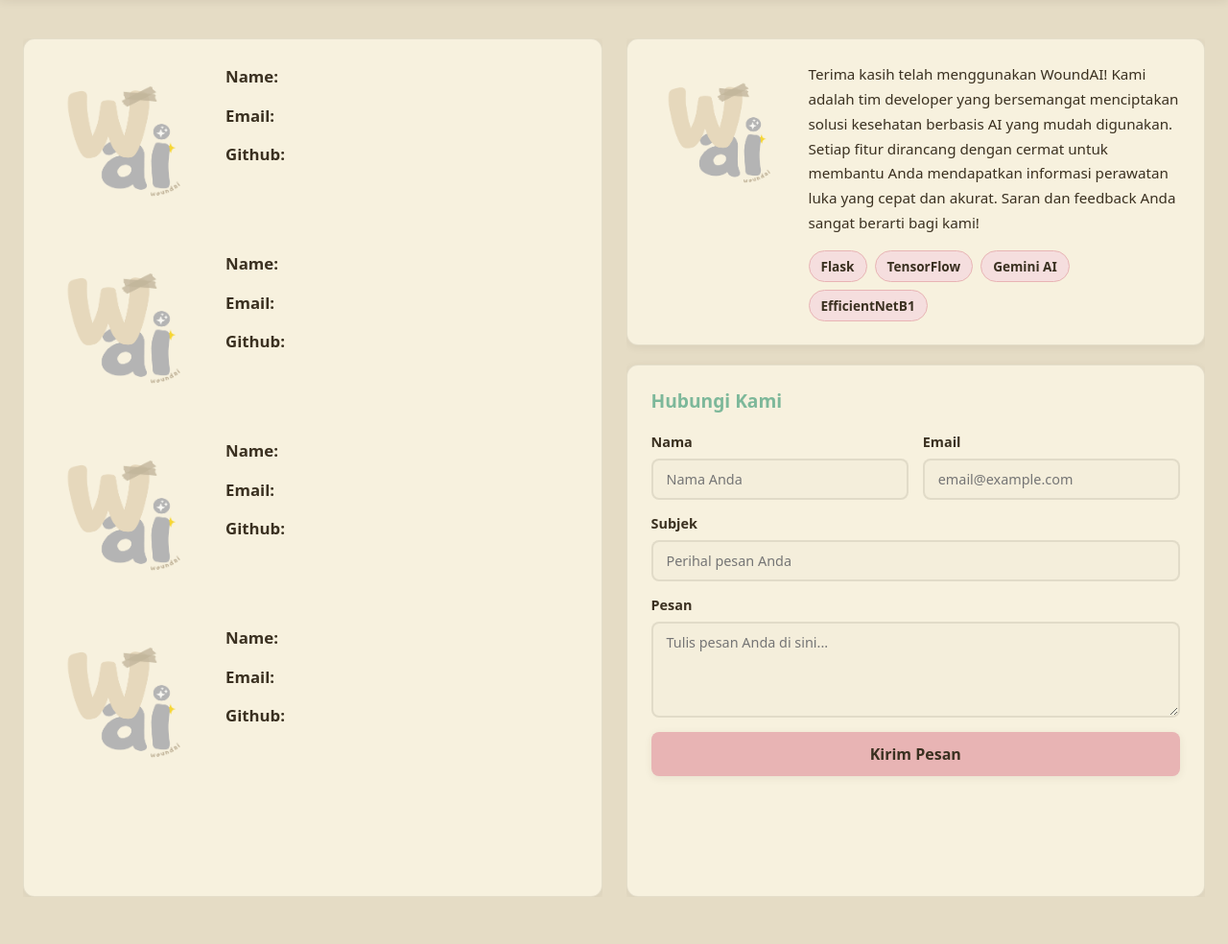
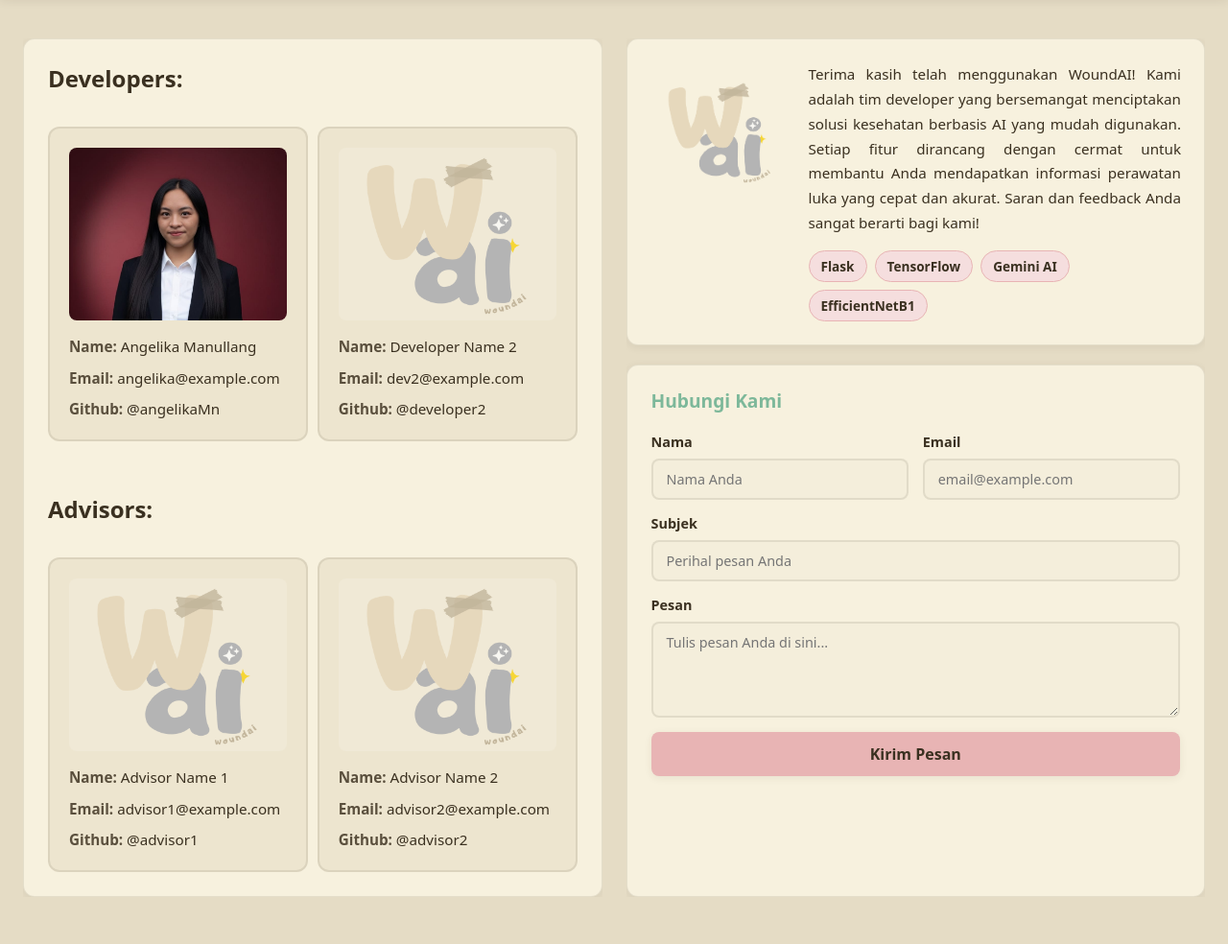
Before and after one commit to angelikaMn/woundai, a Flask app: page /contact in a window 1280 px wide. Shown: the part 83-1067 px from the top of the page at 96% size. Run offline with Flask 3, Linux system fonts and the light colour scheme; parts of the project's set-up code (start-up, migrations or seed data) failed here and were passed over.

Commit message:
layout contact fixed

```diff
--- a/static/styles.css
+++ b/static/styles.css
@@ -2283,6 +2283,75 @@ pre {
     color: var(--color-text-primary);
 }
 
+/* Team Card Layout - Developers & Advisors */
+.section-title {
+    font-size: 1.5rem;
+    font-weight: 700;
+    margin: 0 0 10px 0;
+    color: var(--color-text-primary);
+}
+
+.team-grid {
+    display: grid;
+    grid-template-columns: repeat(2, 1fr);
+    gap: 10px;
+    width: 100%;
+}
+
+.team-card {
+    background: var(--color-bg-secondary);
+    border: 2px solid var(--color-border);
+    border-radius: var(--radius-md);
+    padding: 20px;
+    display: flex;
+    flex-direction: column;
+    gap: 15px;
+    transition: all 0.3s ease;
+    box-sizing: border-box;
+}
+
+.team-card:hover {
+    transform: translateY(-3px);
+    box-shadow: var(--shadow-md);
+    border-color: var(--color-primary);
+}
+
+.team-photo {
+    width: 100%;
+    height: 180px;
+    border-radius: var(--radius-sm);
+    overflow: hidden;
+    background: var(--color-bg-tertiary);
+    display: flex;
+    align-items: center;
+    justify-content: center;
+}
+
+.team-photo img {
+    width: 100%;
+    height: 100%;
+    object-fit: cover;
+}
+
+.team-info {
+    display: flex;
+    flex-direction: column;
+    gap: 8px;
+}
+
+.team-info p {
+    margin: 0;
+    font-size: 0.95rem;
+    color: var(--color-text-primary);
+    line-height: 1.6;
+    word-break: break-word;
+}
+
+.team-info strong {
+    font-weight: 600;
+    color: var(--color-text-secondary);
+}
+
 /* Right Section */
 .contact-right {
     display: flex;
@@ -2310,18 +2379,12 @@ pre {
     height: 145px;
 }
 
-.project-brief h3 {
-    color: var(--color-success-dark);
-    font-size: 1.3rem;
-    margin: 0 0 10px;
-    font-weight: 700;
-}
-
 .project-brief p {
     color: var(--color-text-primary);
     line-height: 1.7;
     font-size: 0.95rem;
     margin: 0 0 15px;
+    text-align: justify;
 }
 
 .project-tech {
@@ -2483,6 +2546,29 @@ pre {
         height: auto;
     }
 
+    /* Team card grid - stack on mobile */
+    .team-grid {
+        grid-template-columns: 1fr;
+        gap: 15px;
+    }
+
+    .team-card {
+        padding: 15px;
+    }
+
+    .team-photo {
+        height: 150px;
+    }
+
+    .team-info p {
+        font-size: 0.9rem;
+    }
+
+    .section-title {
+        font-size: 1.3rem;
+        margin-bottom: 15px;
+    }
+
     .dev-item-final {
         gap: 18px;
     }
--- a/templates/contact.html
+++ b/templates/contact.html
@@ -121,61 +121,67 @@
 
         <!-- Contact Page Container -->
         <div class="contact-container">
-            <!-- Left Section: Developers -->
+            <!-- Left Section: Developers & Advisors in ONE scrollable box -->
             <div class="contact-left">
                 <div class="card developers-card">
-                    <!-- Developers Grid - 4 Developers Only -->
-                    <div class="developers-grid-final">
-                        <!-- Developer 1 -->
-                        <div class="dev-item-final">
-                            <div class="dev-photo-final">
-                                <img src="/static/wound.png" alt="Developer 1" />
+                    <!-- Developers Section -->
+                    <h3 class="section-title">Developers:</h3>
+                    <div class="team-grid">
+                        <!-- Developer Card 1 -->
+                        <div class="team-card">
+                            <div class="team-photo">
+                                <img src="/static/angel.jpg" alt="Developer 1" />
                             </div>
-                            <div class="dev-info-final">
-                                <p><strong>Name:</strong></p>
-                                <p><strong>Email:</strong></p>
-                                <p><strong>Github:</strong></p>
+                            <div class="team-info">
+                                <p><strong>Name:</strong> Angelika Manullang</p>
+                                <p><strong>Email:</strong> angelika@example.com</p>
+                                <p><strong>Github:</strong> @angelikaMn</p>
                             </div>
                         </div>
 
-                        <!-- Developer 2 -->
-                        <div class="dev-item-final">
-                            <div class="dev-photo-final">
+                        <!-- Developer Card 2 -->
+                        <div class="team-card">
+                            <div class="team-photo">
                                 <img src="/static/wound.png" alt="Developer 2" />
                             </div>
-                            <div class="dev-info-final">
-                                <p><strong>Name:</strong></p>
-                                <p><strong>Email:</strong></p>
-                                <p><strong>Github:</strong></p>
+                            <div class="team-info">
+                                <p><strong>Name:</strong> Developer Name 2</p>
+                                <p><strong>Email:</strong> dev2@example.com</p>
+                                <p><strong>Github:</strong> @developer2</p>
+                            </div>
+                        </div>
+                    </div>
+
+                    <!-- Advisors Section (in same box) -->
+                    <h3 class="section-title" style="margin-top: 30px;">Advisors:</h3>
+                    <div class="team-grid">
+                        <!-- Advisor Card 1 -->
+                        <div class="team-card">
+                            <div class="team-photo">
+                                <img src="/static/wound.png" alt="Advisor 1" />
+                            </div>
+                            <div class="team-info">
+                                <p><strong>Name:</strong> Advisor Name 1</p>
+                                <p><strong>Email:</strong> advisor1@example.com</p>
+                                <p><strong>Github:</strong> @advisor1</p>
                             </div>
                         </div>
 
-                        <!-- Developer 3 -->
-                        <div class="dev-item-final">
-                            <div class="dev-photo-final">
-                                <img src="/static/wound.png" alt="Developer 3" />
+                        <!-- Advisor Card 2 -->
+                        <div class="team-card">
+                            <div class="team-photo">
+                                <img src="/static/wound.png" alt="Advisor 2" />
                             </div>
-                            <div class="dev-info-final">
-                                <p><strong>Name:</strong></p>
-                                <p><strong>Email:</strong></p>
-                                <p><strong>Github:</strong></p>
-                            </div>
-                        </div>
-
-                        <!-- Developer 4 -->
-                        <div class="dev-item-final">
-                            <div class="dev-photo-final">
-                                <img src="/static/wound.png" alt="Developer 4" />
-                            </div>
-                            <div class="dev-info-final">
-                                <p><strong>Name:</strong></p>
-                                <p><strong>Email:</strong></p>
-                                <p><strong>Github:</strong></p>
+                            <div class="team-info">
+                                <p><strong>Name:</strong> Advisor Name 2</p>
+                                <p><strong>Email:</strong> advisor2@example.com</p>
+                                <p><strong>Github:</strong> @advisor2</p>
                             </div>
                         </div>
                     </div>
                 </div>
             </div>
+
 
             <!-- Right Section -->
             <div class="contact-right">
```
Also changed, not shown: static/angel.jpg (added).
